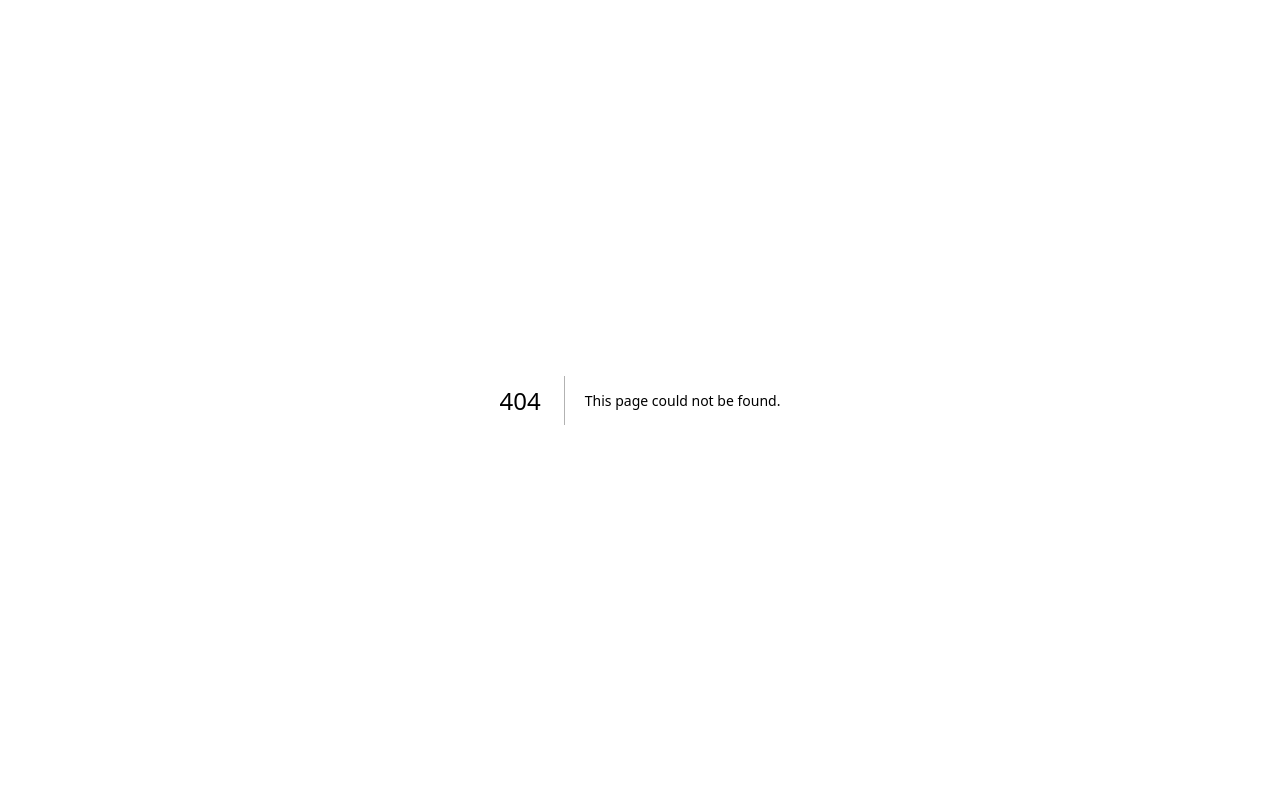
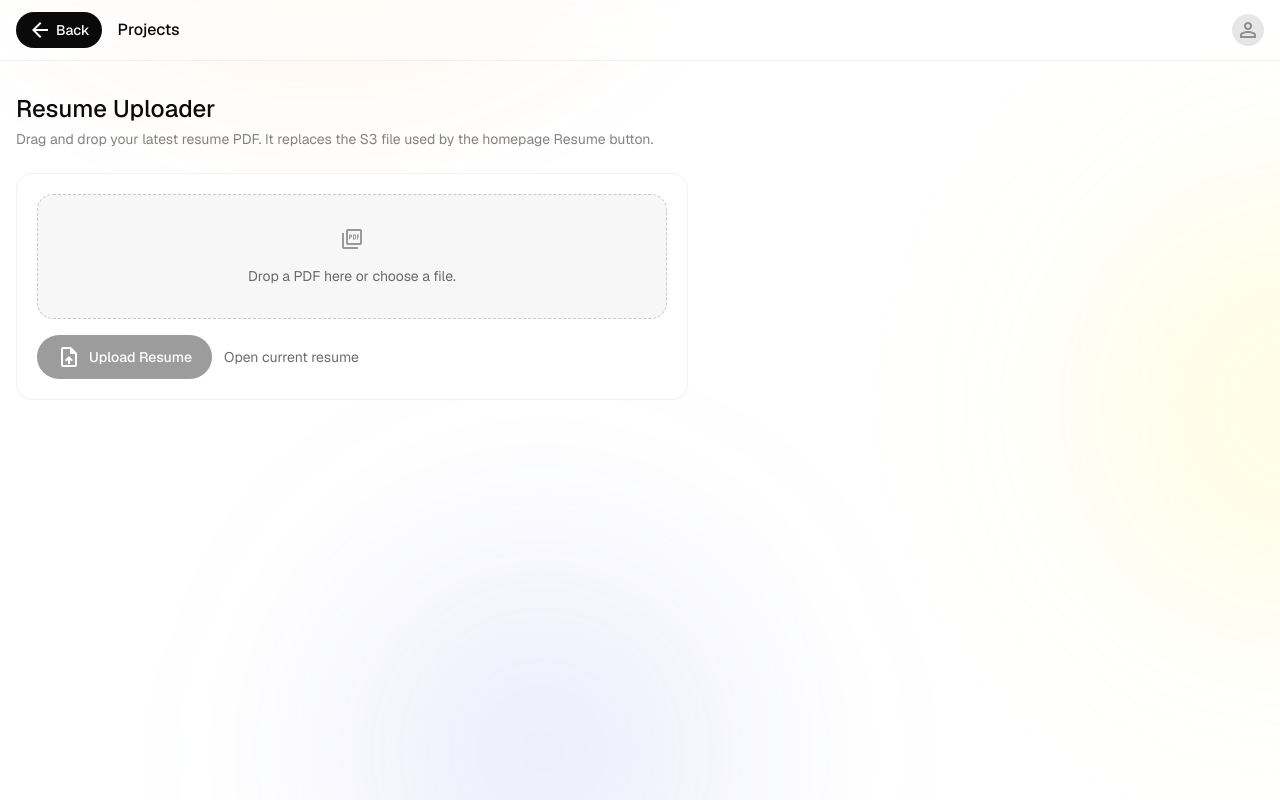
Before and after one commit to kvn8888/kvn8888.github.io, a Next.js app in the folder homepage/: page /projects/tools/resume in a window 1280 px wide. Before the commit this address had no page. Built offline with nearby package versions, Linux system fonts and the light colour scheme; no server answers.

Commit message:
Add S3-backed resume uploader tool page
Co-authored-by: kvn8888 <77308744+kvn8888@users.noreply.github.com>

```diff
--- a/homepage/package.json
+++ b/homepage/package.json
@@ -9,6 +9,7 @@
     "lint": "eslint"
   },
   "dependencies": {
+    "@aws-sdk/client-s3": "^3.1000.0",
     "framer-motion": "^12.34.3",
     "next": "^16.1.6",
     "next-auth": "^5.0.0-beta.30",
--- /dev/null
+++ b/homepage/src/app/api/resume/route.ts
@@ -0,0 +1,23 @@
+import { NextResponse } from "next/server"
+
+const RESUME_KEY = process.env.RESUME_S3_KEY || "Kevin_Chen_Resume.pdf"
+
+function resolveResumeUrl() {
+  if (process.env.RESUME_S3_PUBLIC_URL) return process.env.RESUME_S3_PUBLIC_URL
+
+  const region = process.env.AWS_REGION
+  const bucket = process.env.RESUME_S3_BUCKET
+  if (!region || !bucket) return null
+
+  const encodedKey = RESUME_KEY.split("/").map(encodeURIComponent).join("/")
+  return `https://${bucket}.s3.${region}.amazonaws.com/${encodedKey}`
+}
+
+export async function GET() {
+  const resumeUrl = resolveResumeUrl()
+  if (!resumeUrl) {
+    return NextResponse.json({ error: "Resume URL is not configured" }, { status: 500 })
+  }
+
+  return NextResponse.redirect(resumeUrl)
+}
--- /dev/null
+++ b/homepage/src/app/api/tools/resume/route.ts
@@ -0,0 +1,59 @@
+import { auth } from "@/auth"
+import { PutObjectCommand, S3Client } from "@aws-sdk/client-s3"
+import { NextResponse } from "next/server"
+
+const RESUME_KEY = process.env.RESUME_S3_KEY || "Kevin_Chen_Resume.pdf"
+
+export async function POST(request: Request) {
+  const session = await auth()
+  if (!session?.user) {
+    return NextResponse.json({ error: "Unauthorized" }, { status: 401 })
+  }
+
+  const region = process.env.AWS_REGION
+  const bucket = process.env.RESUME_S3_BUCKET
+  const accessKeyId = process.env.AWS_ACCESS_KEY_ID
+  const secretAccessKey = process.env.AWS_SECRET_ACCESS_KEY
+
+  if (!region || !bucket || !accessKeyId || !secretAccessKey) {
+    return NextResponse.json({ error: "S3 environment variables are not configured" }, { status: 500 })
+  }
+
+  const formData = await request.formData()
+  const file = formData.get("file")
+  if (!(file instanceof File)) {
+    return NextResponse.json({ error: "PDF file is required" }, { status: 400 })
+  }
+
+  if (file.type !== "application/pdf") {
+    return NextResponse.json({ error: "Only PDF files are supported" }, { status: 400 })
+  }
+
+  if (file.size > 10 * 1024 * 1024) {
+    return NextResponse.json({ error: "PDF must be 10MB or smaller" }, { status: 400 })
+  }
+
+  try {
+    const client = new S3Client({
+      region,
+      credentials: {
+        accessKeyId,
+        secretAccessKey,
+      },
+    })
+
+    await client.send(
+      new PutObjectCommand({
+        Bucket: bucket,
+        Key: RESUME_KEY,
+        Body: Buffer.from(await file.arrayBuffer()),
+        ContentType: "application/pdf",
+        CacheControl: "no-cache",
+      }),
+    )
+
+    return NextResponse.json({ ok: true, url: "/api/resume" })
+  } catch {
+    return NextResponse.json({ error: "Failed to upload resume to S3" }, { status: 500 })
+  }
+}
--- a/homepage/src/app/page.tsx
+++ b/homepage/src/app/page.tsx
@@ -134,7 +134,7 @@ export default function Home() {
             LinkedIn
           </a>
           <a
-            href="https://kevin-chen-resume.s3.us-east-1.amazonaws.com/Kevin_Chen_Intern_Resume_AI+Engineering+with+Work+history.pdf"
+            href="/api/resume"
             target="_blank"
             rel="noopener noreferrer"
             className="inline-flex items-center gap-2 px-4 py-2 bg-foreground/5 hover:bg-foreground/10 rounded-full text-foreground/70 font-medium transition-colors"
--- a/homepage/src/app/projects/tools/page.tsx
+++ b/homepage/src/app/projects/tools/page.tsx
@@ -1,6 +1,12 @@
 import { auth } from "@/auth"
 
 const toolLinks = [
+  {
+    title: "Resume Uploader",
+    description: "Drag and drop your PDF to update the homepage resume button",
+    href: "/projects/tools/resume",
+    icon: "upload_file",
+  },
   {
     title: "Speech Lab",
     description: "Text-to-speech, transcription, and pronunciation tools",
--- /dev/null
+++ b/homepage/src/app/projects/tools/resume/page.tsx
@@ -0,0 +1,130 @@
+'use client'
+
+import { DragEvent, useMemo, useState } from 'react'
+
+export default function ResumeUploaderPage() {
+  const [file, setFile] = useState<File | null>(null)
+  const [isDragging, setIsDragging] = useState(false)
+  const [isUploading, setIsUploading] = useState(false)
+  const [error, setError] = useState<string | null>(null)
+  const [success, setSuccess] = useState<string | null>(null)
+
+  const helperText = useMemo(() => {
+    if (!file) return 'Drop a PDF here or choose a file.'
+    return `${file.name} (${Math.max(1, Math.round(file.size / 1024))} KB)`
+  }, [file])
+
+  const onFileSelected = (selected: File | null) => {
+    if (!selected) return
+    if (selected.type !== 'application/pdf') {
+      setError('Please upload a PDF file.')
+      setFile(null)
+      return
+    }
+
+    setError(null)
+    setSuccess(null)
+    setFile(selected)
+  }
+
+  const handleDrop = (event: DragEvent<HTMLLabelElement>) => {
+    event.preventDefault()
+    setIsDragging(false)
+    onFileSelected(event.dataTransfer.files?.[0] ?? null)
+  }
+
+  const handleUpload = async () => {
+    if (!file) return
+    setIsUploading(true)
+    setError(null)
+    setSuccess(null)
+
+    try {
+      const formData = new FormData()
+      formData.append('file', file)
+
+      const response = await fetch('/api/tools/resume', {
+        method: 'POST',
+        body: formData,
+      })
+
+      const data = await response.json().catch(() => ({}))
+      if (!response.ok) {
+        throw new Error(data.error || 'Upload failed')
+      }
+
+      setSuccess('Resume updated. The homepage Resume button now uses the latest PDF.')
+      setFile(null)
+    } catch (uploadError) {
+      setError(uploadError instanceof Error ? uploadError.message : 'Upload failed')
+    } finally {
+      setIsUploading(false)
+    }
+  }
+
+  return (
+    <div className="space-y-6 max-w-2xl">
+      <div>
+        <h1 className="text-2xl font-medium text-foreground blur-reveal">Resume Uploader</h1>
+        <p className="text-sm text-foreground/50 mt-1 blur-reveal-1">
+          Drag and drop your latest resume PDF. It replaces the S3 file used by the homepage Resume button.
+        </p>
+      </div>
+
+      <div className="rounded-2xl bg-glass backdrop-blur-sm border border-glass-border p-5 space-y-4 blur-reveal-2">
+        <label
+          onDragOver={(event) => {
+            event.preventDefault()
+            setIsDragging(true)
+          }}
+          onDragLeave={() => setIsDragging(false)}
+          onDrop={handleDrop}
+          className={`block rounded-2xl border border-dashed p-8 text-center cursor-pointer transition-colors ${
+            isDragging ? 'border-foreground/40 bg-foreground/10' : 'border-foreground/20 bg-foreground/[0.03]'
+          }`}
+        >
+          <input
+            type="file"
+            accept="application/pdf"
+            className="hidden"
+            onChange={(event) => onFileSelected(event.target.files?.[0] ?? null)}
+          />
+          <span className="material-symbols-outlined text-4xl text-foreground/40">picture_as_pdf</span>
+          <p className="mt-2 text-sm text-foreground/60">{helperText}</p>
+        </label>
+
+        <div className="flex items-center gap-3">
+          <button
+            onClick={handleUpload}
+            disabled={!file || isUploading}
+            className="inline-flex items-center gap-2 px-5 py-2.5 rounded-full bg-foreground text-background text-sm font-medium hover:opacity-90 disabled:opacity-40 disabled:cursor-not-allowed transition-opacity cursor-pointer"
+          >
+            <span className="material-symbols-outlined text-lg">
+              {isUploading ? 'progress_activity' : 'upload_file'}
+            </span>
+            {isUploading ? 'Uploading…' : 'Upload Resume'}
+          </button>
+          <a
+            href="/api/resume"
+            target="_blank"
+            rel="noopener noreferrer"
+            className="text-sm text-foreground/60 hover:text-foreground/80 transition-colors"
+          >
+            Open current resume
+          </a>
+        </div>
+
+        {error && (
+          <p className="text-sm text-red-700 bg-red-50 border border-red-200 rounded-xl px-4 py-2">
+            {error}
+          </p>
+        )}
+        {success && (
+          <p className="text-sm text-emerald-700 bg-emerald-50 border border-emerald-200 rounded-xl px-4 py-2">
+            {success}
+          </p>
+        )}
+      </div>
+    </div>
+  )
+}
--- /dev/null
+++ b/homepage/src/app/tools/page.tsx
@@ -0,0 +1 @@
+export { default } from "@/app/projects/tools/resume/page"
```
Also changed, not shown: 2 other files (tests, documents, lock files or other folders).
